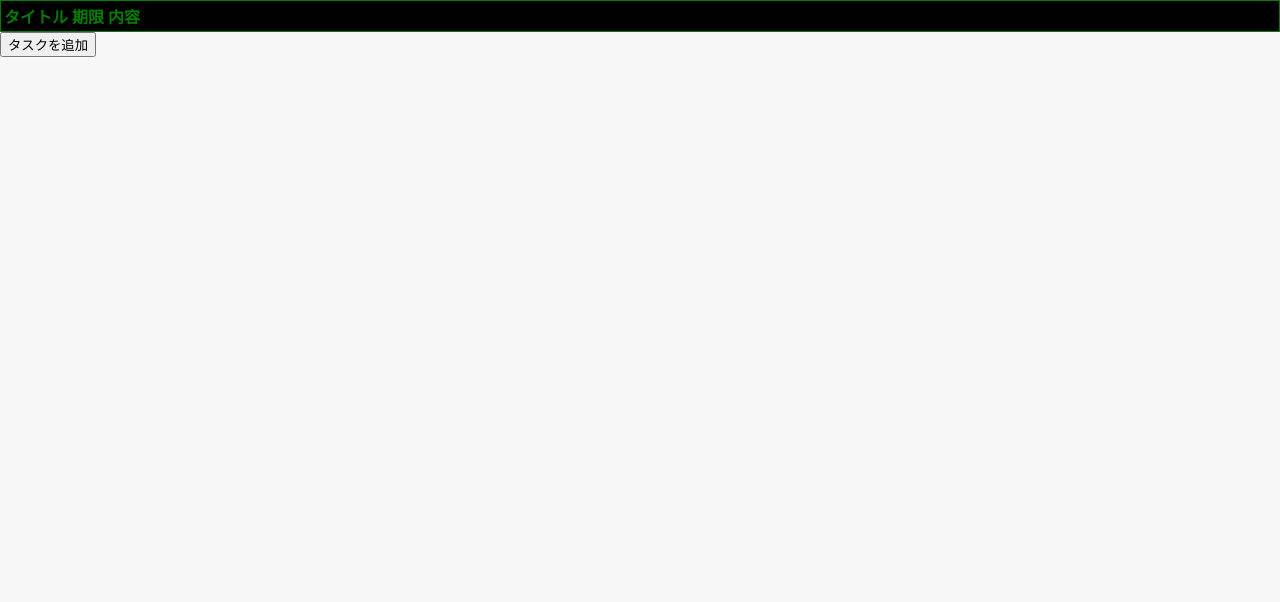
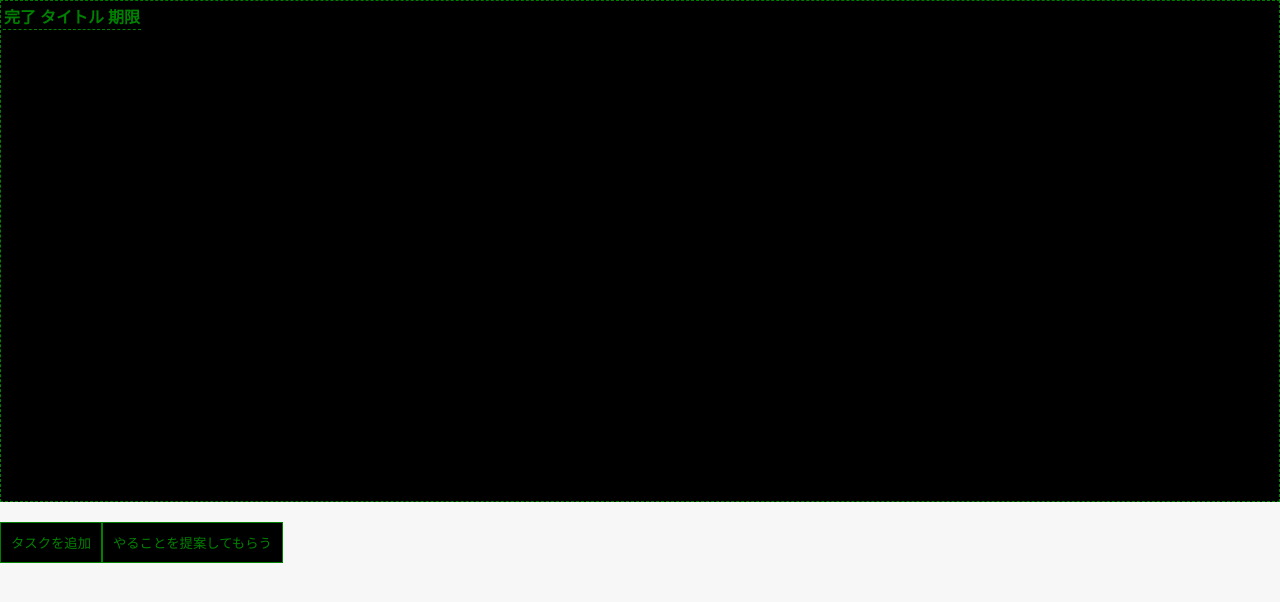
Before and after one commit to nepp-tumsat/hackathon_vol.6, a React (Create React App) app: page /screen2 in a window 1280 px wide. Shown: the top 602 px of the page. Built offline with nearby package versions, Linux system fonts and the light colour scheme.

Commit message:
ToDoの項目変更

```diff
--- a/src/screen2.css
+++ b/src/screen2.css
@@ -1,8 +1,45 @@
 .table {
     background-color: black;
     color: green;
+    border: 1px dashed green;
+    height: 500px;
+    overflow: auto;
+}
+
+.table th, .table td {
+    border-bottom: 1px dashed green;
+}
+
+.add-task-button {
+    background-color: black;
+    color: green;
     border: 1px solid green;
+    padding: 10px;
+    margin-top: 20px;
+    cursor: pointer;
+    transition: 0.3s;
 }
+
+.add-task-button:hover {
+    background-color: green;
+    color: black;
+}
+
+.api-button {
+    background-color: black;
+    color: green;
+    border: 1px solid green;
+    padding: 10px;
+    margin-top: 20px;
+    cursor: pointer;
+    transition: 0.3s;
+}
+
+.api-button:hover {
+    background-color: green;
+    color: black;
+}
+
 .modal {
     display: none;
     position: fixed;
@@ -15,6 +52,7 @@
     background-color: rgb(0,0,0);
     background-color: rgba(0,0,0,0.4);
 }
+
 .modal-content {
     background-color: #fefefe;
     margin: 15% auto;
--- a/src/screen2.js
+++ b/src/screen2.js
@@ -6,14 +6,18 @@ const Screen2 = () => {
     const [tasks, setTasks] = useState([]);
     const [title, setTitle] = useState('');
     const [deadline, setDeadline] = useState('');
-    const [content, setContent] = useState('');
+    const [completed, setCompleted] = useState(false);
 
     const addTask = () => {
-        setTasks([...tasks, { title, deadline, content }]);
+        setTasks([...tasks, { title, deadline, completed }]);
         setTitle('');
         setDeadline('');
-        setContent('');
+        setCompleted(false);
         setModalOpen(false);
+    };
+
+    const toggleCompletion = index => {
+        setTasks(tasks.map((task, i) => i === index ? {...task, completed: !task.completed} : task));
     };
 
     return (
@@ -22,28 +26,28 @@ const Screen2 = () => {
     <table>
         <tbody>
             <tr>
+                <th>完了</th>
                 <th>タイトル</th>
                 <th>期限</th>
-                <th>内容</th>
             </tr>
             {tasks.map((task, index) => (
                 <tr key={index}>
+                    <td><input type='checkbox' checked={task.completed} onChange={() => toggleCompletion(index)} /></td>
                     <td>{task.title}</td>
                     <td>{task.deadline}</td>
-                    <td>{task.content}</td>
                 </tr>
             ))}
         </tbody>
     </table>
 </div>
-            <button onClick={() => setModalOpen(true)}>タスクを追加</button>
+            <button className='add-task-button' onClick={() => setModalOpen(true)}>タスクを追加</button>
+            <button className='api-button'>やることを提案してもらう</button>
             {modalOpen && (
                 <div className='modal' style={{display: 'block'}}>
                     <div className='modal-content'>
                         <span onClick={() => setModalOpen(false)}>&times;</span>
                         <p>タスクのタイトル: <input type='text' value={title} onChange={e => setTitle(e.target.value)} /></p>
                         <p>期限: <input type='date' value={deadline} onChange={e => setDeadline(e.target.value)} /></p>
-                        <p>内容: <input type='text' value={content} onChange={e => setContent(e.target.value)} /></p>
                         <button onClick={addTask}>追加</button>
                         <button onClick={() => setModalOpen(false)}>キャンセル</button>
                     </div>
```
